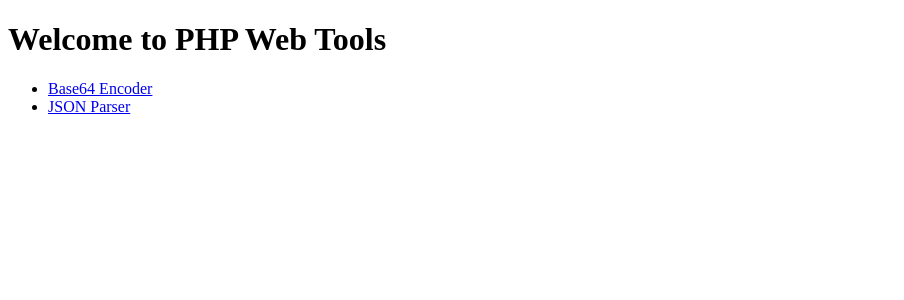
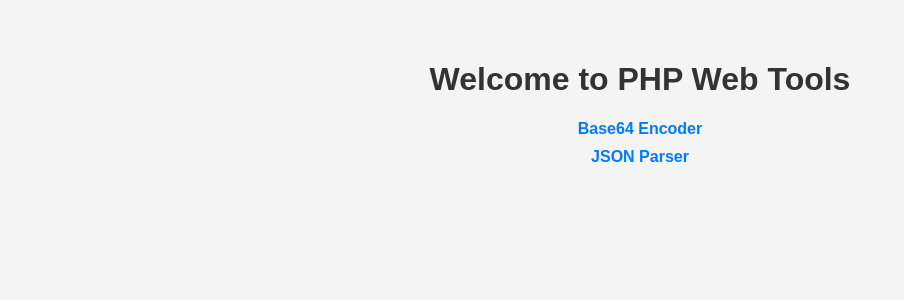
Before and after one commit to majdi110/ai2, a PHP site: page /baseapp/index.php in a window 1280 px wide. Shown: the top 300 px of the page, without its empty margins (0-904 px from the left). Run offline with PHP 8.4, Linux system fonts and the light colour scheme.

Commit message:
chore(ai2-worker): ChatGPT change 2025-10-10T00:14:41.080Z
Queue-Job: job-20251010-001441-fdf7.json

Diff-SHA256: 896fb99a4b79d911d4abb44c07dab3e9f0febcad8beefecb0a584ca34baa6b2d

Applied-At: 2025-10-09T19:14:43-0500

```diff
--- a/public/baseapp/index.php
+++ b/public/baseapp/index.php
@@ -3,6 +3,33 @@
 <head>
     <meta charset="UTF-8">
     <title>PHP Web App</title>
+    <style>
+        body {
+            font-family: Arial, sans-serif;
+            background: #f4f4f4;
+            margin: 0;
+            padding: 40px;
+            text-align: center;
+        }
+        h1 {
+            color: #333;
+        }
+        ul {
+            list-style: none;
+            padding: 0;
+        }
+        li {
+            margin: 10px 0;
+        }
+        a {
+            text-decoration: none;
+            color: #007BFF;
+            font-weight: bold;
+        }
+        a:hover {
+            text-decoration: underline;
+        }
+    </style>
 </head>
 <body>
 <h1>Welcome to PHP Web Tools</h1>
```
